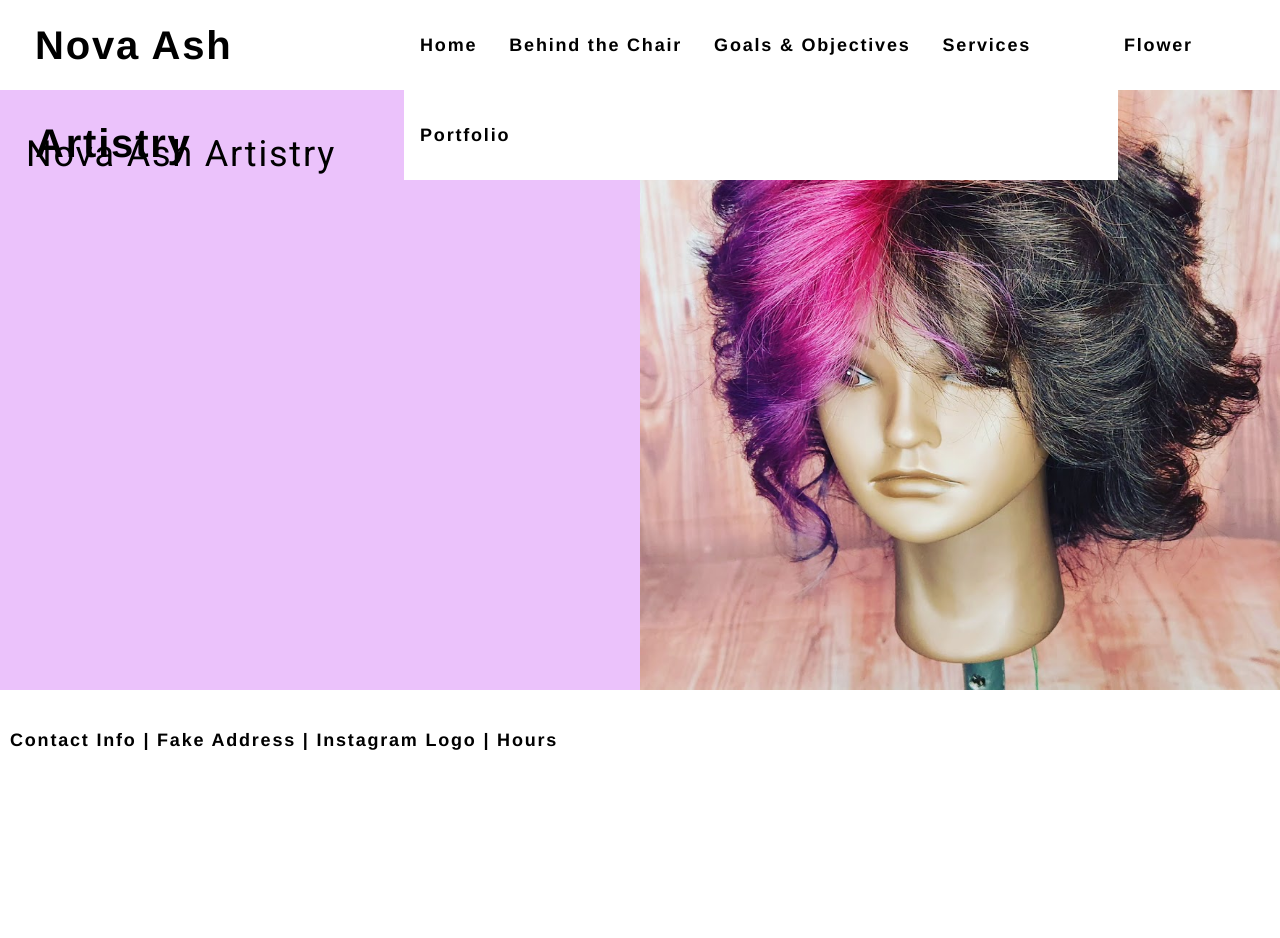
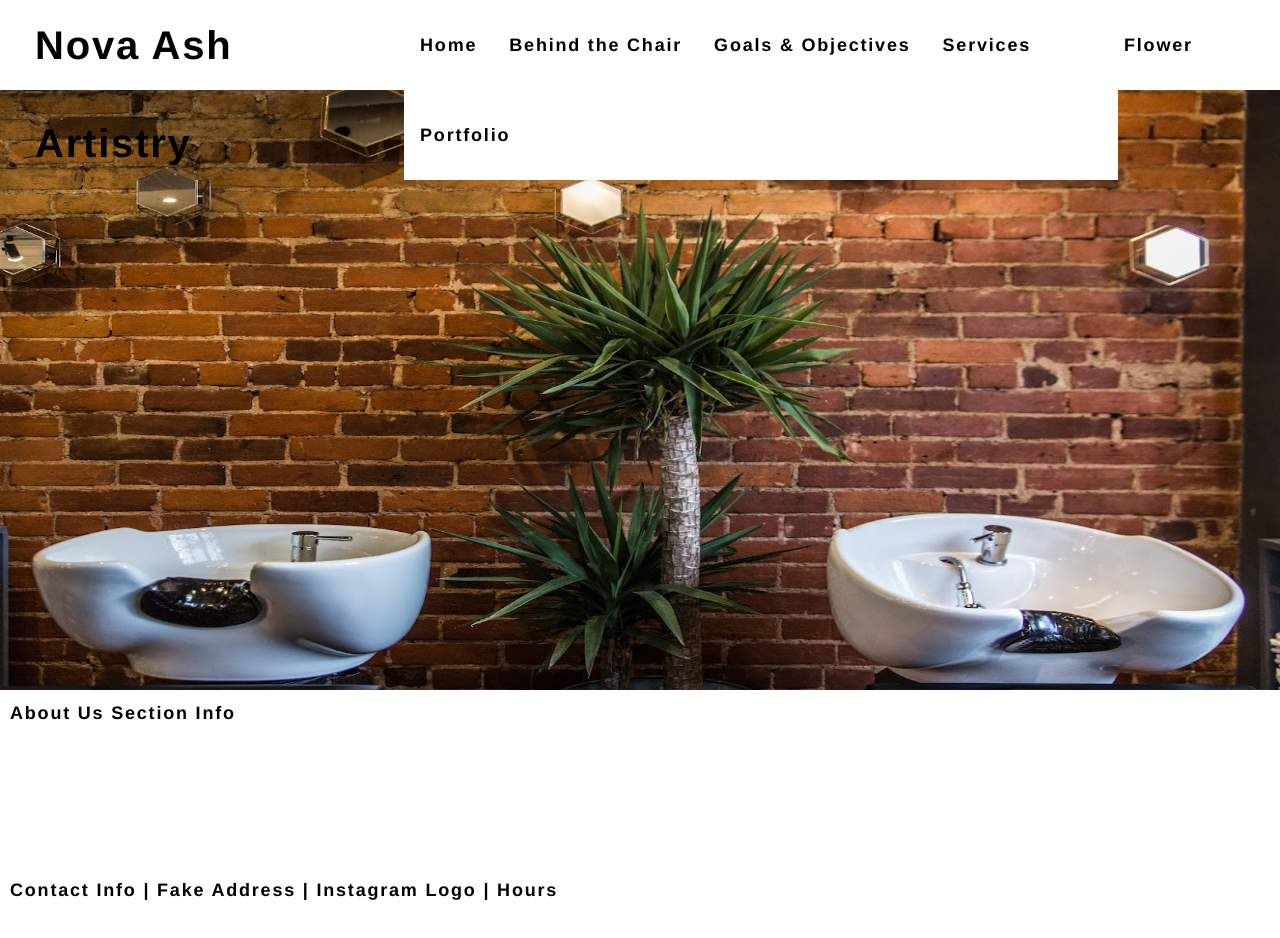
Before and after one commit to bdoneq7/novaashartistry, a React (Create React App) app: page / in a window 1280 px wide. Shown: the top 938 px of the page. Before the commit the page ends 890 px from the top, so only its background shows below. Built offline with nearby package versions, Linux system fonts and the light colour scheme.

Commit message:
updated home css

```diff
--- a/src/components/Home/index.js
+++ b/src/components/Home/index.js
@@ -1,24 +1,18 @@
 import React from 'react';
-import hair from "../../assets/images/hair.jpg";
+import homeback from "../../assets/images/homeback.jpg";
 
 
 function Home(props) {
   return (
     <section>
 
-      <div className="leftsection">
-        <br/>
-      <h1 className="mx-2" id="home">Nova Ash Artistry</h1>
-
-          <br/>
-
-
+      <div className="homesectionpic">
+        <img src={homeback} style={{ width: "100%", height: "100%" }} alt="Nova Ash Artistry" title="Nove Ash Artistry" />
       </div>
 
 
-      <div className="rightsection">
-      <img src={hair} style={{ width: "100%", height: "100%" }} alt="Hair Color Example" title="Hair Color Example" />
-
+      <div className="aboutussection">
+      About Us Section Info
       </div>
 
     </section>
--- a/src/index.css
+++ b/src/index.css
@@ -79,6 +79,19 @@ header a {
 .flowerdiv {
   width: 10%;
   line-height: 90px;
+}
+
+.homesectionpic {
+  width: 100%;
+  height: 600px;
+}
+
+.aboutussection {
+  width: 100%;
+  height: 150px;
+  background-color: var(--white-color);
+  color: #000000;
+  padding: 10px;
 }
 
 .leftsection {
```
Also changed, not shown: src/assets/images/homeback.jpg (added).
